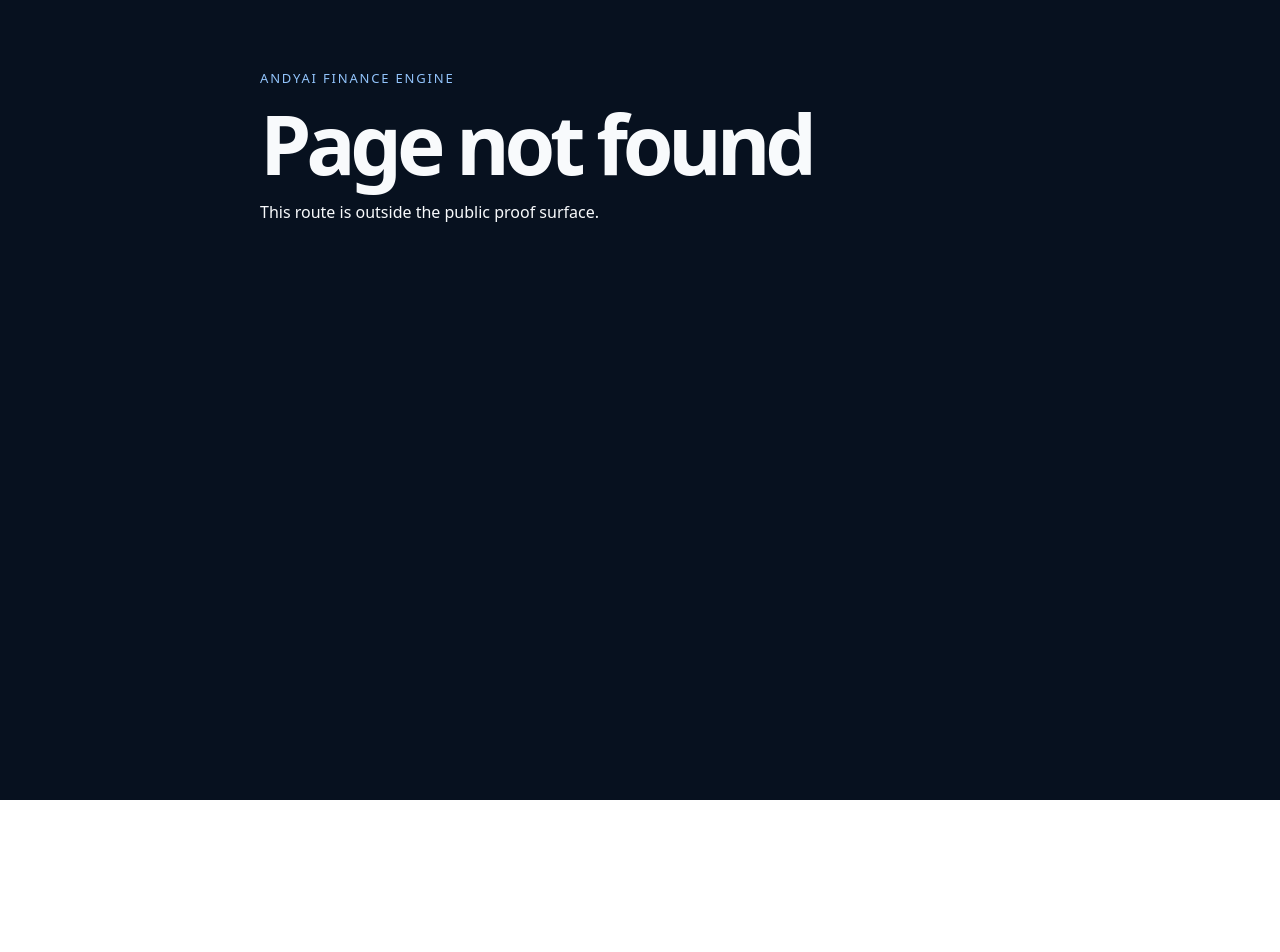
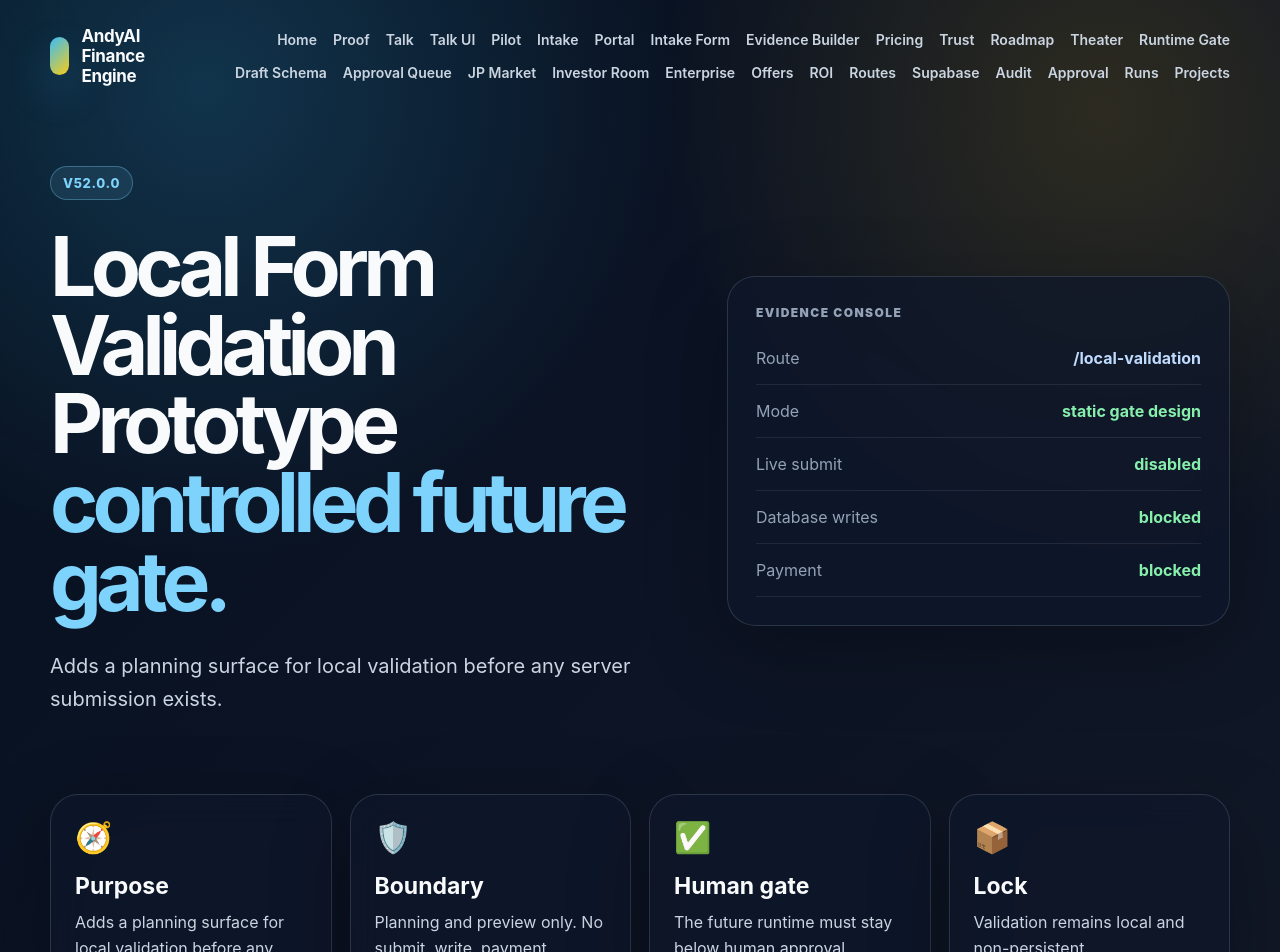
Before and after one commit to kolundzic/andyai-finance-engine, a Next.js app: page /local-validation in a window 1280 px wide. Before the commit this address had no page. Shown: the top 952 px of the page. Before the commit the page ends 800 px from the top, so only its background shows below. Built offline with nearby package versions, Linux system fonts and the light colour scheme.

Commit message:
round2: add v52.0.0 local-form-validation-prototype

```diff
--- /dev/null
+++ b/app/local-validation/page.tsx
@@ -0,0 +1,32 @@
+import { EvidenceConsole, FeatureGrid, PrestigePage } from "../../src/ui/finance-prestige-system";
+
+export const metadata = {
+  title: "AndyAI Finance Engine — Local Form Validation Prototype",
+  description: "Adds a planning surface for local validation before any server submission exists.",
+};
+
+export default function Page() {
+  return (
+    <PrestigePage
+      active="/local-validation"
+      badge="v52.0.0"
+      title="Local Form Validation Prototype"
+      accent="controlled future gate."
+      lead="Adds a planning surface for local validation before any server submission exists."
+      right={<EvidenceConsole rows={[
+        ["Route", "/local-validation", "blue"],
+        ["Mode", "static gate design", "green"],
+        ["Live submit", "disabled", "green"],
+        ["Database writes", "blocked", "green"],
+        ["Payment", "blocked", "green"],
+      ] as any} />}
+    >
+      <FeatureGrid items={[
+        ["🧭", "Purpose", "Adds a planning surface for local validation before any server submission exists."],
+        ["🛡️", "Boundary", "Planning and preview only. No submit, write, payment, provider call, or recording."],
+        ["✅", "Human gate", "The future runtime must stay below human approval."],
+        ["📦", "Lock", "Validation remains local and non-persistent."],
+      ] as any} />
+    </PrestigePage>
+  );
+}
--- a/package.json
+++ b/package.json
@@ -1,6 +1,6 @@
 {
   "name": "andyai-finance-engine",
-  "version": "51.0.0",
+  "version": "52.0.0",
   "private": true,
   "description": "AndyAI Finance Engine — public showcase powered by a governed financial modeling core.",
   "scripts": {
```
Also changed, not shown: configs/drone-round-2/local-form-validation-prototype.v52.0.0.json (added, +16 -0 lines), 3 other files (tests, documents, lock files or other folders).
